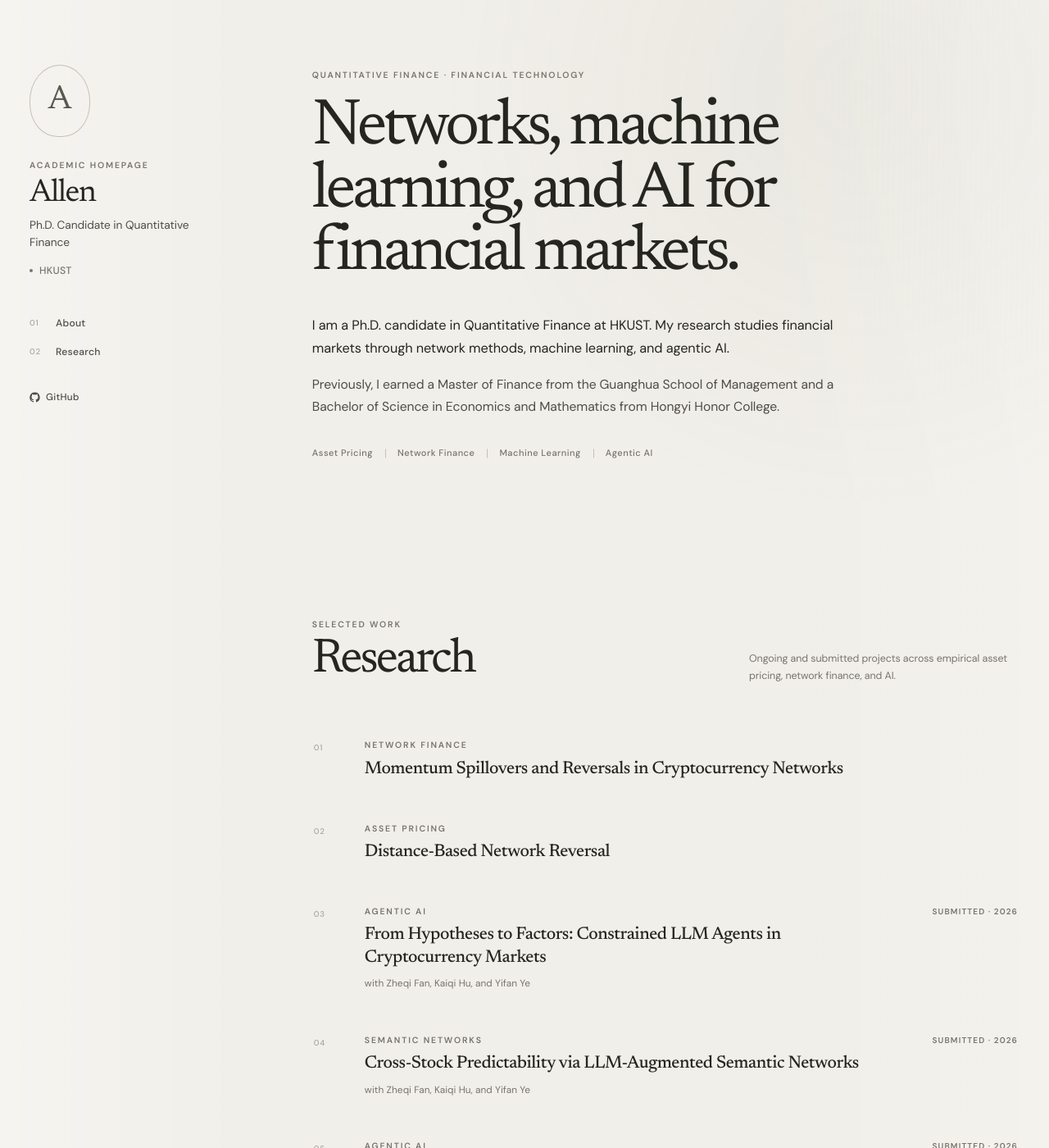
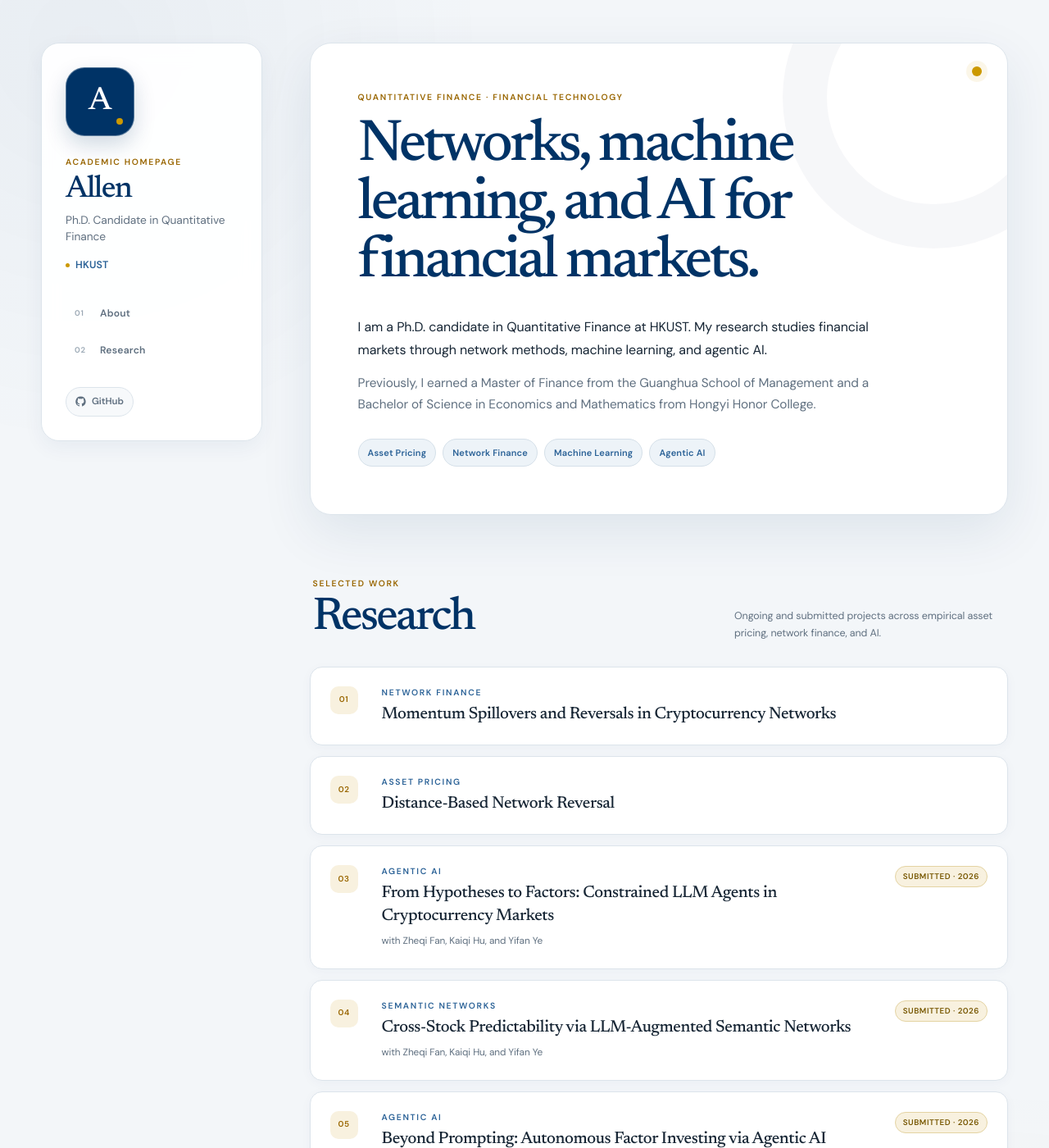
Before and after one commit to allenh16/allenh16.github.io, a Jekyll site: the page built from index.md, in a window 1280 px wide and 1400 px high. Shown: the whole window at 82% size. Built offline with Jekyll 4.4.1, drawn with Linux system fonts in a browser that asks for light colours.

Commit message:
Adopt HKUST card design system (#4)
Restore restrained cards and apply HKUST's official blue, yellow, and gold web palette.

```diff
--- a/assets/css/style.scss
+++ b/assets/css/style.scss
@@ -2,17 +2,21 @@
 ---
 
 :root {
-  --canvas: #f1efe9;
-  --paper: #f8f7f3;
-  --ink: #262621;
-  --ink-soft: #4e4d47;
-  --muted: #77746c;
-  --faint: #aaa69c;
-  --rule: #d5d1c7;
-  --rule-dark: #c5c0b5;
-  --accent: #77786c;
-  --accent-deep: #56594f;
-  --accent-wash: #e8e6df;
+  --hkust-blue: #003366;
+  --hkust-blue-2: #2b6297;
+  --hkust-gold: #996600;
+  --hkust-yellow: #cc9900;
+  --canvas: #f3f6f9;
+  --surface: #ffffff;
+  --surface-soft: #f7f9fb;
+  --ink: #172635;
+  --muted: #607080;
+  --faint: #91a0ad;
+  --border: #dce4eb;
+  --blue-wash: #edf3f8;
+  --gold-wash: #f8f1df;
+  --shadow-sm: 0 8px 24px rgba(0, 51, 102, .055);
+  --shadow-lg: 0 22px 64px rgba(0, 51, 102, .09);
   --display: "Newsreader", Iowan Old Style, Baskerville, "Times New Roman", serif;
   --sans: "DM Sans", -apple-system, BlinkMacSystemFont, "Segoe UI", sans-serif;
 }
@@ -24,25 +28,16 @@ body {
   margin: 0;
   min-height: 100vh;
   color: var(--ink);
-  background: var(--canvas);
+  background:
+    radial-gradient(circle at 8% 3%, rgba(0, 51, 102, .045), transparent 31rem),
+    radial-gradient(circle at 96% 98%, rgba(204, 153, 0, .045), transparent 28rem),
+    var(--canvas);
   font-family: var(--sans);
   font-size: 15px;
-  font-weight: 400;
   line-height: 1.68;
   letter-spacing: -.006em;
   -webkit-font-smoothing: antialiased;
   text-rendering: optimizeLegibility;
-}
-
-body::before {
-  position: fixed;
-  inset: 0;
-  z-index: -1;
-  background:
-    linear-gradient(90deg, rgba(255,255,255,.32), transparent 26%, transparent 74%, rgba(255,255,255,.2)),
-    radial-gradient(circle at 82% 8%, rgba(139,137,124,.07), transparent 32rem);
-  content: "";
-  pointer-events: none;
 }
 
 a { color: inherit; }
@@ -53,8 +48,9 @@ a { color: inherit; }
   left: 14px;
   z-index: 100;
   padding: 9px 13px;
-  color: var(--paper);
-  background: var(--ink);
+  border-radius: 8px;
+  color: #fff;
+  background: var(--hkust-blue);
   font-size: .75rem;
   text-decoration: none;
   transform: translateY(-180%);
@@ -63,64 +59,84 @@ a { color: inherit; }
 
 .site-shell {
   display: grid;
-  grid-template-columns: 236px minmax(0, 1fr);
-  gap: clamp(72px, 8.5vw, 118px);
-  width: min(1210px, calc(100% - 72px));
+  grid-template-columns: 270px minmax(0, 1fr);
+  gap: clamp(36px, 4.5vw, 58px);
+  width: min(1180px, calc(100% - 56px));
   margin: 0 auto;
-  padding: 76px 0 52px;
+  padding: 52px 0 46px;
 }
 
 .profile-card {
   position: sticky;
-  top: 54px;
+  top: 30px;
   align-self: start;
   min-width: 0;
-  padding-top: 2px;
+  padding: 29px;
+  border: 1px solid var(--border);
+  border-radius: 22px;
+  background: rgba(255, 255, 255, .94);
+  box-shadow: var(--shadow-sm);
+  backdrop-filter: blur(12px);
 }
 
 .profile-avatar,
 .profile-monogram {
+  position: relative;
   display: grid;
   place-items: center;
-  width: 74px;
-  height: 88px;
-  margin: 1px 0 27px;
-  border: 1px solid var(--rule-dark);
-  border-radius: 50% 50% 46% 46%;
+  width: 84px;
+  height: 84px;
+  margin: 0 0 24px;
+  border: 1px solid rgba(255,255,255,.36);
+  border-radius: 23px;
   object-fit: cover;
-  color: var(--accent-deep);
-  background: transparent;
+  color: #fff;
+  background: var(--hkust-blue);
+  box-shadow: 0 11px 26px rgba(0, 51, 102, .18);
   font-family: var(--display);
-  font-size: 2.55rem;
-  font-weight: 400;
+  font-size: 2.45rem;
+  font-weight: 500;
   line-height: 1;
+}
+
+.profile-monogram::after {
+  position: absolute;
+  right: 11px;
+  bottom: 11px;
+  width: 8px;
+  height: 8px;
+  border: 2px solid var(--hkust-blue);
+  border-radius: 50%;
+  background: var(--hkust-yellow);
+  content: "";
 }
 
 .profile-kicker,
 .eyebrow,
 .item-category {
   margin: 0;
-  color: var(--muted);
-  font-size: .655rem;
+  color: var(--hkust-gold);
+  font-size: .65rem;
   font-weight: 600;
-  letter-spacing: .175em;
+  letter-spacing: .16em;
   line-height: 1.45;
   text-transform: uppercase;
 }
 
 .profile-copy h1 {
-  margin: 9px 0 8px;
+  margin: 8px 0 7px;
+  color: var(--hkust-blue);
   font-family: var(--display);
-  font-size: 2.42rem;
-  font-weight: 400;
-  letter-spacing: -.042em;
-  line-height: .98;
+  font-size: 2.36rem;
+  font-weight: 500;
+  letter-spacing: -.045em;
+  line-height: 1;
 }
 
 .profile-role {
-  max-width: 210px;
+  max-width: 215px;
   margin: 0 0 10px;
-  color: var(--ink-soft);
+  color: var(--muted);
   font-size: .86rem;
   line-height: 1.5;
 }
@@ -128,280 +144,256 @@ a { color: inherit; }
 .profile-affiliation {
   display: inline-flex;
   align-items: center;
-  gap: 8px;
-  color: var(--muted);
-  font-size: .77rem;
-  font-weight: 500;
-  letter-spacing: .02em;
+  gap: 7px;
+  color: var(--hkust-blue-2);
+  font-size: .78rem;
+  font-weight: 600;
+  letter-spacing: .01em;
   text-decoration: none;
 }
-
-.profile-affiliation::before {
-  width: 4px;
-  height: 4px;
-  border-radius: 50%;
-  background: var(--accent);
-  content: "";
-}
-
-.profile-affiliation:hover { color: var(--ink); }
+.profile-affiliation::before { width: 5px; height: 5px; border-radius: 50%; background: var(--hkust-yellow); content: ""; }
+.profile-affiliation:hover { color: var(--hkust-blue); }
 
 .profile-nav {
   display: grid;
-  gap: 7px;
-  margin: 39px 0 31px;
+  gap: 6px;
+  margin: 29px 0 26px;
 }
 
 .profile-nav a {
   display: grid;
-  grid-template-columns: 32px 1fr;
+  grid-template-columns: 31px 1fr;
   align-items: center;
-  padding: 4px 0;
-  color: var(--ink-soft);
+  padding: 9px 11px;
+  border-radius: 9px;
+  color: var(--muted);
   font-size: .76rem;
-  font-weight: 500;
-  letter-spacing: .02em;
+  font-weight: 600;
+  letter-spacing: .015em;
   text-decoration: none;
-  transition: color .2s ease, padding-left .2s ease;
+  transition: color .18s ease, background .18s ease, transform .18s ease;
 }
+.profile-nav a span { color: #9aa8b4; font-size: .6rem; letter-spacing: .08em; }
+.profile-nav a:hover { color: var(--hkust-blue); background: var(--blue-wash); transform: translateX(2px); }
 
-.profile-nav a span {
-  color: var(--faint);
-  font-family: var(--sans);
-  font-size: .61rem;
-  letter-spacing: .08em;
-}
-
-.profile-nav a:hover { padding-left: 5px; color: var(--ink); }
-
-.profile-links { display: flex; flex-wrap: wrap; gap: 18px; }
+.profile-links { display: flex; flex-wrap: wrap; gap: 8px; }
 
 .profile-links a {
   display: inline-flex;
   align-items: center;
   gap: 7px;
-  padding-bottom: 1px;
-  color: var(--ink-soft);
-  font-size: .73rem;
-  font-weight: 500;
-  letter-spacing: .025em;
+  padding: 7px 11px;
+  border: 1px solid var(--border);
+  border-radius: 999px;
+  color: var(--muted);
+  background: var(--surface-soft);
+  font-size: .72rem;
+  font-weight: 600;
   text-decoration: none;
-  transition: border-color .2s ease, color .2s ease;
+  transition: color .18s ease, border-color .18s ease, background .18s ease;
 }
-
-.profile-links a:hover { color: var(--ink); }
+.profile-links a:hover { color: var(--hkust-blue); border-color: #b9ccdc; background: var(--blue-wash); }
 .profile-links svg { width: 13px; height: 13px; fill: currentColor; }
 
 main { min-width: 0; }
 
 .hero {
   position: relative;
-  padding: 8px 0 76px;
+  overflow: hidden;
+  padding: clamp(38px, 5.5vw, 58px);
+  border: 1px solid var(--border);
+  border-radius: 26px;
+  background: var(--surface);
+  box-shadow: var(--shadow-lg);
+}
+
+.hero::before,
+.hero::after {
+  position: absolute;
+  border-radius: 50%;
+  content: "";
+  pointer-events: none;
+}
+.hero::before {
+  top: -118px;
+  right: -94px;
+  width: 260px;
+  height: 260px;
+  border: 54px solid rgba(0, 51, 102, .035);
+}
+.hero::after {
+  top: 28px;
+  right: 31px;
+  width: 12px;
+  height: 12px;
+  background: var(--hkust-yellow);
+  box-shadow: 0 0 0 7px rgba(204, 153, 0, .09);
 }
 
 .hero h2 {
-  max-width: 820px;
-  margin: 20px 0 34px;
+  position: relative;
+  z-index: 1;
+  max-width: 770px;
+  margin: 17px 0 29px;
+  color: var(--hkust-blue);
   font-family: var(--display);
-  font-size: clamp(3.35rem, 6.2vw, 5.55rem);
-  font-weight: 400;
-  letter-spacing: -.057em;
-  line-height: .965;
+  font-size: clamp(3.15rem, 5.6vw, 4.9rem);
+  font-weight: 500;
+  letter-spacing: -.055em;
+  line-height: .99;
   text-wrap: balance;
 }
 
 .hero-intro,
 .hero-background {
+  position: relative;
+  z-index: 1;
   max-width: 680px;
-  margin: 0 0 15px;
-  color: var(--ink-soft);
-  font-size: .98rem;
-  line-height: 1.74;
+  margin: 0 0 14px;
+  color: var(--muted);
+  font-size: .96rem;
+  line-height: 1.72;
+}
+.hero-intro { color: var(--ink); font-size: 1rem; }
+
+.topic-list { position: relative; z-index: 1; display: flex; flex-wrap: wrap; gap: 8px; margin-top: 28px; }
+.topic-list span {
+  padding: 7px 11px;
+  border: 1px solid #d5e0e9;
+  border-radius: 999px;
+  color: var(--hkust-blue-2);
+  background: var(--blue-wash);
+  font-size: .69rem;
+  font-weight: 600;
+  letter-spacing: .015em;
 }
 
-.hero-intro { color: var(--ink); font-size: 1.02rem; }
-
-.topic-list {
-  display: flex;
-  flex-wrap: wrap;
-  margin-top: 34px;
-  color: var(--muted);
-}
-
-.topic-list span {
-  position: relative;
-  padding: 0 15px;
-  font-size: .69rem;
-  font-weight: 500;
-  letter-spacing: .045em;
-}
-
-.topic-list span:first-child { padding-left: 0; }
-.topic-list span + span::before {
-  position: absolute;
-  top: 50%;
-  left: 0;
-  width: 1px;
-  height: 11px;
-  background: var(--rule-dark);
-  content: "";
-  transform: translateY(-50%);
-}
-
-.content-section {
-  padding: 116px 0 24px;
-  scroll-margin-top: 36px;
-}
+.content-section { padding: 76px 0 22px; scroll-margin-top: 32px; }
 
 .section-heading {
   display: grid;
-  grid-template-columns: 1fr minmax(250px, 330px);
+  grid-template-columns: 1fr minmax(240px, 330px);
   align-items: end;
-  gap: 54px;
-  margin-bottom: 47px;
+  gap: 42px;
+  margin: 0 4px 30px;
 }
+.section-heading h2 {
+  margin: 8px 0 0;
+  color: var(--hkust-blue);
+  font-family: var(--display);
+  font-size: clamp(2.65rem, 4.4vw, 3.65rem);
+  font-weight: 500;
+  letter-spacing: -.05em;
+  line-height: .98;
+}
+.section-heading > p { margin: 0; color: var(--muted); font-size: .78rem; line-height: 1.65; }
 
-.section-heading h2 {
-  margin: 9px 0 0;
-  font-family: var(--display);
-  font-size: clamp(2.75rem, 4.6vw, 4rem);
-  font-weight: 400;
-  letter-spacing: -.052em;
-  line-height: .96;
-}
-
-.section-heading > p {
-  margin: 0;
-  color: var(--muted);
-  font-size: .78rem;
-  line-height: 1.65;
-}
-
-.research-list { display: grid; gap: 9px; }
+.research-list { display: grid; gap: 13px; }
 
 .research-item {
   display: grid;
-  grid-template-columns: 42px minmax(0, 1fr) auto;
-  gap: 20px;
+  grid-template-columns: 45px minmax(0, 1fr) auto;
+  gap: 18px;
   align-items: start;
-  padding: 20px 2px 22px;
-  transition: padding-left .22s ease, padding-right .22s ease, background .22s ease;
+  padding: 23px 24px;
+  border: 1px solid var(--border);
+  border-radius: 15px;
+  background: var(--surface);
+  box-shadow: 0 3px 14px rgba(0, 51, 102, .035);
+  transition: transform .18s ease, border-color .18s ease, box-shadow .18s ease;
 }
-
-.research-item:hover {
-  padding-right: 10px;
-  padding-left: 10px;
-  background: rgba(255,255,255,.22);
-}
+.research-item:hover { border-color: #bdcedd; box-shadow: 0 12px 28px rgba(0, 51, 102, .075); transform: translateY(-2px); }
 
 .item-number {
-  padding-top: 3px;
-  color: var(--faint);
-  font-size: .61rem;
-  font-weight: 500;
-  letter-spacing: .08em;
+  display: grid;
+  place-items: center;
+  width: 34px;
+  height: 34px;
+  border-radius: 10px;
+  color: var(--hkust-gold);
+  background: var(--gold-wash);
+  font-size: .62rem;
+  font-weight: 600;
+  letter-spacing: .055em;
 }
 
 .research-item h3 {
   max-width: 650px;
-  margin: 7px 0 0;
+  margin: 6px 0 0;
+  color: var(--ink);
   font-family: var(--display);
-  font-size: 1.34rem;
+  font-size: 1.27rem;
   font-weight: 500;
-  letter-spacing: -.021em;
-  line-height: 1.31;
+  letter-spacing: -.02em;
+  line-height: 1.34;
 }
-
-.item-authors {
-  margin: 8px 0 0;
-  color: var(--muted);
-  font-size: .74rem;
-  letter-spacing: .005em;
-}
+.item-category { color: var(--hkust-blue-2); }
+.item-authors { margin: 7px 0 0; color: var(--muted); font-size: .74rem; }
 
 .status {
   margin-top: 1px;
-  color: var(--muted);
-  font-size: .625rem;
+  padding: 6px 9px;
+  border: 1px solid #e4d3a2;
+  border-radius: 999px;
+  color: #775700;
+  background: var(--gold-wash);
+  font-size: .61rem;
   font-weight: 600;
-  letter-spacing: .11em;
-  line-height: 1.4;
+  letter-spacing: .055em;
+  line-height: 1.25;
   text-transform: uppercase;
   white-space: nowrap;
 }
 
-.site-footer {
-  padding: 43px 0 5px;
-  color: var(--faint);
-  font-size: .64rem;
-  letter-spacing: .07em;
-  text-transform: uppercase;
-}
-
-a:focus-visible {
-  outline: 1px solid var(--ink);
-  outline-offset: 4px;
-}
+.site-footer { padding: 40px 4px 6px; color: var(--faint); font-size: .64rem; letter-spacing: .06em; text-transform: uppercase; }
+a:focus-visible { outline: 2px solid var(--hkust-yellow); outline-offset: 3px; }
 
 @media (max-width: 900px) {
-  .site-shell {
-    grid-template-columns: 1fr;
-    gap: 64px;
-    width: min(100% - 56px, 780px);
-    padding-top: 42px;
-  }
-  .profile-card {
-    position: static;
-    display: grid;
-    grid-template-columns: auto 1fr;
-    column-gap: 26px;
-    padding-top: 0;
-  }
+  .site-shell { grid-template-columns: 1fr; gap: 30px; width: min(100% - 44px, 780px); padding-top: 30px; }
+  .profile-card { position: static; display: grid; grid-template-columns: auto 1fr; column-gap: 24px; }
   .profile-avatar, .profile-monogram { grid-row: 1 / span 2; margin-bottom: 0; }
-  .profile-nav {
-    grid-column: 1 / -1;
-    grid-template-columns: repeat(2, 1fr);
-    margin: 27px 0 22px;
-  }
-  .profile-nav a:nth-child(2) { padding-left: 18px; }
+  .profile-nav { grid-column: 1 / -1; grid-template-columns: repeat(2, 1fr); margin: 24px 0 19px; }
   .profile-links { grid-column: 1 / -1; }
 }
 
 @media (max-width: 600px) {
   body { font-size: 14px; }
-  .site-shell { width: min(100% - 32px, 780px); gap: 48px; padding: 24px 0 35px; }
-  .profile-card { column-gap: 20px; }
-  .profile-avatar, .profile-monogram { width: 62px; height: 74px; font-size: 2rem; }
+  .site-shell { width: min(100% - 28px, 780px); gap: 22px; padding: 14px 0 32px; }
+  .profile-card { padding: 21px; border-radius: 18px; }
+  .profile-avatar, .profile-monogram { width: 67px; height: 67px; border-radius: 18px; font-size: 2rem; }
   .profile-copy h1 { font-size: 2rem; }
   .profile-role { font-size: .78rem; }
-  .hero { padding-bottom: 48px; }
-  .hero h2 { margin-top: 17px; font-size: clamp(3rem, 15vw, 4.2rem); }
-  .topic-list { row-gap: 8px; }
-  .topic-list span { padding: 0 10px; }
-  .content-section { padding-top: 84px; }
-  .section-heading { grid-template-columns: 1fr; gap: 17px; margin-bottom: 29px; }
-  .research-item { grid-template-columns: 27px minmax(0, 1fr); gap: 11px; padding: 24px 0 25px; }
-  .research-item:hover { padding-right: 0; padding-left: 0; background: transparent; }
-  .research-item h3 { font-size: 1.22rem; }
-  .status { grid-column: 2; justify-self: start; margin-top: 1px; }
+  .hero { padding: 32px 24px 36px; border-radius: 20px; }
+  .hero h2 { font-size: clamp(2.75rem, 14vw, 3.8rem); }
+  .hero::after { top: 23px; right: 23px; }
+  .content-section { padding-top: 55px; }
+  .section-heading { grid-template-columns: 1fr; gap: 15px; margin-bottom: 25px; }
+  .research-item { grid-template-columns: 38px minmax(0, 1fr); gap: 12px; padding: 19px 17px; }
+  .research-item h3 { font-size: 1.16rem; }
+  .status { grid-column: 2; justify-self: start; }
 }
 
 @media (prefers-color-scheme: dark) {
   :root {
-    --canvas: #1b1b19;
-    --paper: #22221f;
-    --ink: #e8e5dc;
-    --ink-soft: #c0bdb4;
-    --muted: #96938b;
-    --faint: #6e6c66;
-    --rule: #373630;
-    --rule-dark: #4a4841;
-    --accent: #9b9b8e;
-    --accent-deep: #c2c2b4;
-    --accent-wash: #2d2d29;
+    --canvas: #081521;
+    --surface: #102538;
+    --surface-soft: #142c41;
+    --ink: #eef4f8;
+    --muted: #a9bac8;
+    --faint: #71879a;
+    --border: #28435a;
+    --blue-wash: #172f45;
+    --gold-wash: #3c331b;
+    --shadow-sm: 0 8px 24px rgba(0,0,0,.16);
+    --shadow-lg: 0 22px 64px rgba(0,0,0,.24);
   }
-  body::before { background: radial-gradient(circle at 82% 8%, rgba(190,185,166,.04), transparent 32rem); }
-  .research-item:hover { background: rgba(255,255,255,.018); }
+  body { background: radial-gradient(circle at 8% 3%, rgba(43, 98, 151, .11), transparent 31rem), var(--canvas); }
+  .profile-card { background: rgba(16, 37, 56, .94); }
+  .profile-copy h1, .hero h2, .section-heading h2 { color: #f3f7fa; }
+  .profile-affiliation, .item-category, .topic-list span { color: #8eb7d8; }
+  .topic-list span { border-color: #31506a; }
+  .research-item h3 { color: #eef4f8; }
+  .status { color: #e1c76f; border-color: #5b4c22; }
 }
 
 @media (prefers-reduced-motion: reduce) {
```
